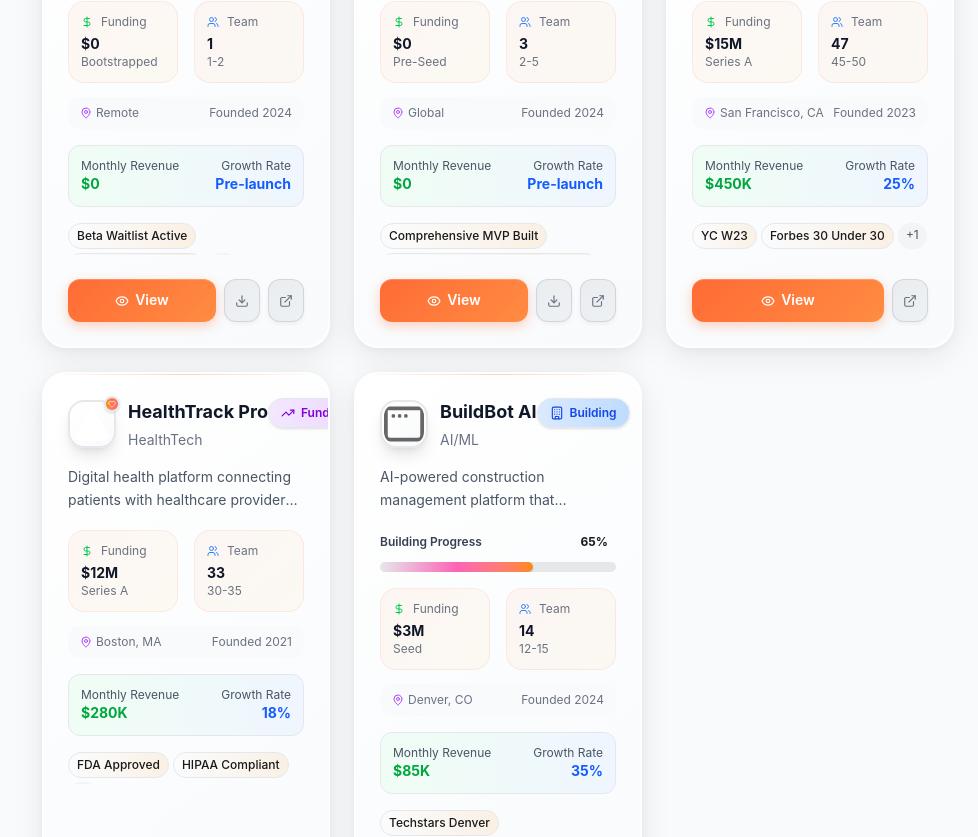
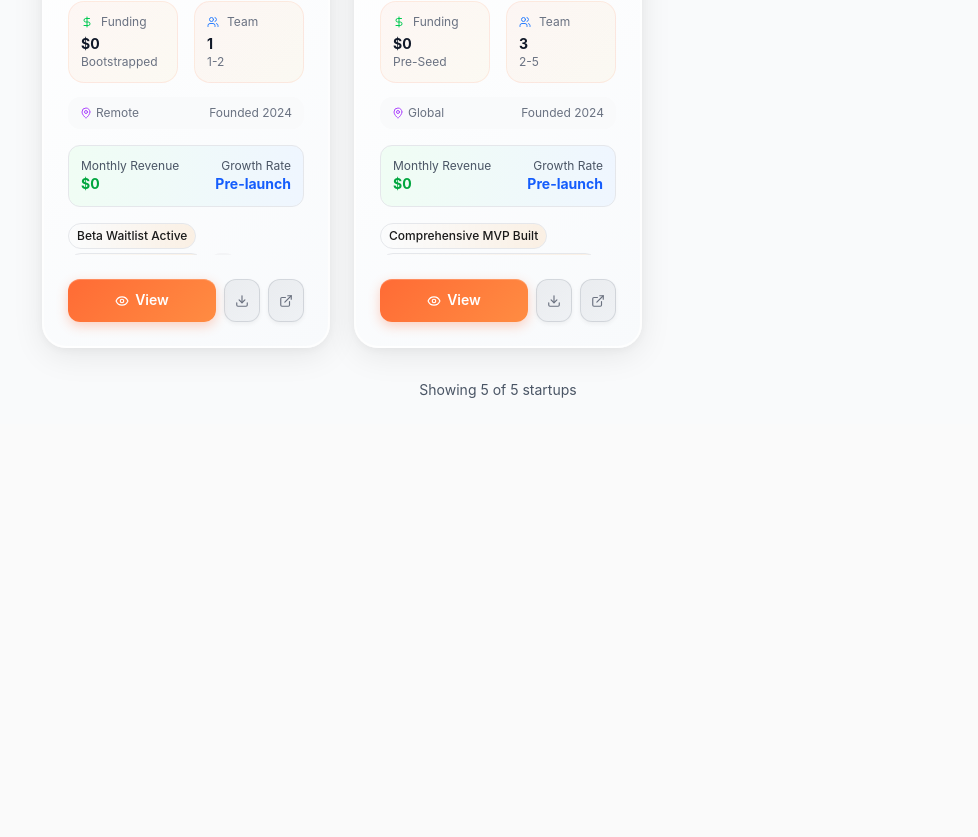
Before and after one commit to SH20RAJ/startups, a Next.js app: page / in a window 1280 px wide. Shown: the part 1093-1930 px from the top of the page, without its empty margins (302-1280 px from the left). After the commit the page ends 1517 px from the top, so only its background shows below. Built offline with nearby package versions, Linux system fonts and the light colour scheme.

Commit message:
feat: Add FounderProfile component to display founder details and statistics

```diff
--- a/next.config.ts
+++ b/next.config.ts
@@ -2,6 +2,14 @@
 
 const nextConfig: NextConfig = {
   /* config options here */
+  images: {
+    remotePatterns: [
+      {
+        protocol: 'https',
+        hostname: '**',
+      },
+    ],
+  }
 };
 
 export default nextConfig;
--- /dev/null
+++ b/src/components/FounderProfile.tsx
@@ -0,0 +1,96 @@
+interface FounderData {
+  name: string;
+  title: string;
+  bio: string;
+  avatar: string;
+  location: string;
+  email: string;
+  linkedin: string;
+  twitter: string;
+  totalFunding: string;
+  successfulExits: number;
+  yearsExperience: number;
+}
+
+interface FounderProfileProps {
+  founder: FounderData;
+  companiesCount: number;
+}
+
+export default function FounderProfile({ founder, companiesCount }: FounderProfileProps) {
+  return (
+    <div className="bg-white dark:bg-gray-800 rounded-2xl shadow-xl p-8 mb-8">
+      <div className="flex flex-col lg:flex-row items-center lg:items-start gap-8">
+        {/* Avatar */}
+        <div className="flex-shrink-0">
+          <div className="w-32 h-32 bg-gradient-to-br from-blue-500 to-purple-600 rounded-full flex items-center justify-center shadow-lg">
+            <span className="text-4xl font-bold text-white">
+              {founder.name.split(' ').map(n => n[0]).join('')}
+            </span>
+          </div>
+        </div>
+
+        {/* Profile Info */}
+        <div className="flex-1 text-center lg:text-left">
+          <h1 className="text-4xl font-bold text-gray-900 dark:text-white mb-2">
+            {founder.name}
+          </h1>
+          <p className="text-xl text-gray-600 dark:text-gray-300 mb-4">
+            {founder.title}
+          </p>
+          <p className="text-gray-700 dark:text-gray-300 mb-6 max-w-3xl">
+            {founder.bio}
+          </p>
+
+          {/* Stats */}
+          <div className="grid grid-cols-2 md:grid-cols-4 gap-4 mb-6">
+            <div className="bg-gray-50 dark:bg-gray-700 rounded-lg p-4">
+              <div className="text-2xl font-bold text-blue-600 dark:text-blue-400">
+                {founder.totalFunding}
+              </div>
+              <div className="text-sm text-gray-600 dark:text-gray-400">Total Funding</div>
+            </div>
+            <div className="bg-gray-50 dark:bg-gray-700 rounded-lg p-4">
+              <div className="text-2xl font-bold text-green-600 dark:text-green-400">
+                {founder.successfulExits}
+              </div>
+              <div className="text-sm text-gray-600 dark:text-gray-400">Successful Exits</div>
+            </div>
+            <div className="bg-gray-50 dark:bg-gray-700 rounded-lg p-4">
+              <div className="text-2xl font-bold text-purple-600 dark:text-purple-400">
+                {companiesCount}
+              </div>
+              <div className="text-sm text-gray-600 dark:text-gray-400">Companies</div>
+            </div>
+            <div className="bg-gray-50 dark:bg-gray-700 rounded-lg p-4">
+              <div className="text-2xl font-bold text-orange-600 dark:text-orange-400">
+                {founder.yearsExperience}+
+              </div>
+              <div className="text-sm text-gray-600 dark:text-gray-400">Years Experience</div>
+            </div>
+          </div>
+
+          {/* Contact Info */}
+          <div className="flex flex-wrap justify-center lg:justify-start gap-4">
+            <div className="flex items-center gap-2 text-gray-600 dark:text-gray-400">
+              <span>📍</span>
+              <span>{founder.location}</span>
+            </div>
+            <div className="flex items-center gap-2 text-gray-600 dark:text-gray-400">
+              <span>✉️</span>
+              <span>{founder.email}</span>
+            </div>
+            <div className="flex items-center gap-4 mt-2">
+              <a href={founder.linkedin} className="text-blue-600 hover:text-blue-800 dark:text-blue-400 dark:hover:text-blue-200 transition-colors">
+                LinkedIn
+              </a>
+              <a href={founder.twitter} className="text-blue-600 hover:text-blue-800 dark:text-blue-400 dark:hover:text-blue-200 transition-colors">
+                Twitter
+              </a>
+            </div>
+          </div>
+        </div>
+      </div>
+    </div>
+  );
+}
--- a/src/constants/founder/data.ts
+++ b/src/constants/founder/data.ts
@@ -179,79 +179,5 @@
     },
     needsFunding: true,
     pitchDeckUrl: "https://destiny-hardware-0e7.notion.site/Unistory-Pitch-deck-211cd0ed0c2580bfae29cf6004e28d06"
-  },
-  // Legacy startups for comparison
-  {
-    id: 6,
-    name: "TechFlow AI",
-    description: "AI-powered workflow automation platform helping businesses streamline their operations with intelligent process optimization.",
-    phase: "active",
-    fundingStage: "series-a",
-    founded: "2023",
-    funding: "$15M",
-    valuation: "$45M",
-    employees: "45-50",
-    teamSize: 47,
-    industry: "AI/ML",
-    logo: "/next.svg",
-    website: "https://techflow.ai",
-    location: "San Francisco, CA",
-    monthlyRevenue: "$450K",
-    growthRate: "25%",
-    achievements: ["YC W23", "Forbes 30 Under 30", "Best AI Startup 2024"],
-    keyMetrics: {
-      users: "10K+",
-      revenue: "$5.4M ARR",
-      growth: "25% MoM"
-    }
-  },
-  {
-    id: 7,
-    name: "HealthTrack Pro",
-    description: "Digital health platform connecting patients with healthcare providers through telemedicine and health monitoring.",
-    phase: "fundraising",
-    fundingStage: "series-a",
-    founded: "2021",
-    funding: "$12M",
-    employees: "30-35",
-    teamSize: 33,
-    industry: "HealthTech",
-    logo: "/vercel.svg",
-    website: "https://healthtrack.pro",
-    location: "Boston, MA",
-    needsFunding: true,
-    pitchDeckUrl: "/pitch-decks/healthtrack-series-b.pdf",
-    monthlyRevenue: "$280K",
-    growthRate: "18%",
-    achievements: ["FDA Approved", "HIPAA Compliant", "500K+ Active Users"],
-    keyMetrics: {
-      users: "500K+",
-      revenue: "$3.4M ARR",
-      growth: "18% MoM"
-    }
-  },
-  {
-    id: 8,
-    name: "BuildBot AI",
-    description: "AI-powered construction management platform that automates project planning and resource allocation for residential development.",
-    phase: "building",
-    fundingStage: "seed",
-    founded: "2024",
-    funding: "$3M",
-    employees: "12-15",
-    teamSize: 14,
-    industry: "AI/ML",
-    logo: "/window.svg",
-    website: "https://buildbot.ai",
-    location: "Denver, CO",
-    buildingProgress: 65,
-    monthlyRevenue: "$85K",
-    growthRate: "35%",
-    achievements: ["Techstars Denver", "Construction Tech Innovation Award"],
-    keyMetrics: {
-      users: "2.5K+",
-      revenue: "$1.0M ARR",
-      growth: "35% MoM"
-    }
   }
 ];
```
